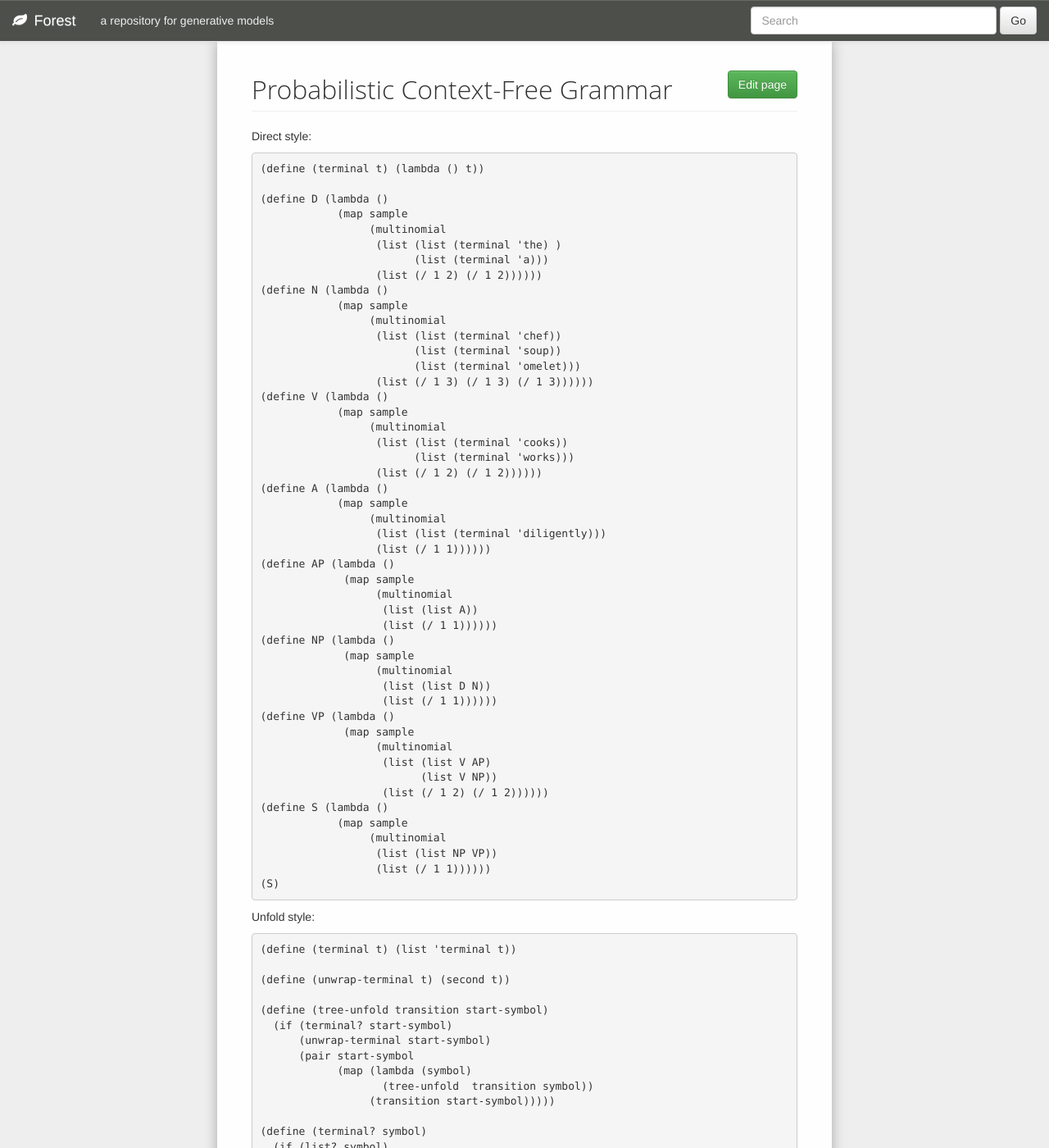
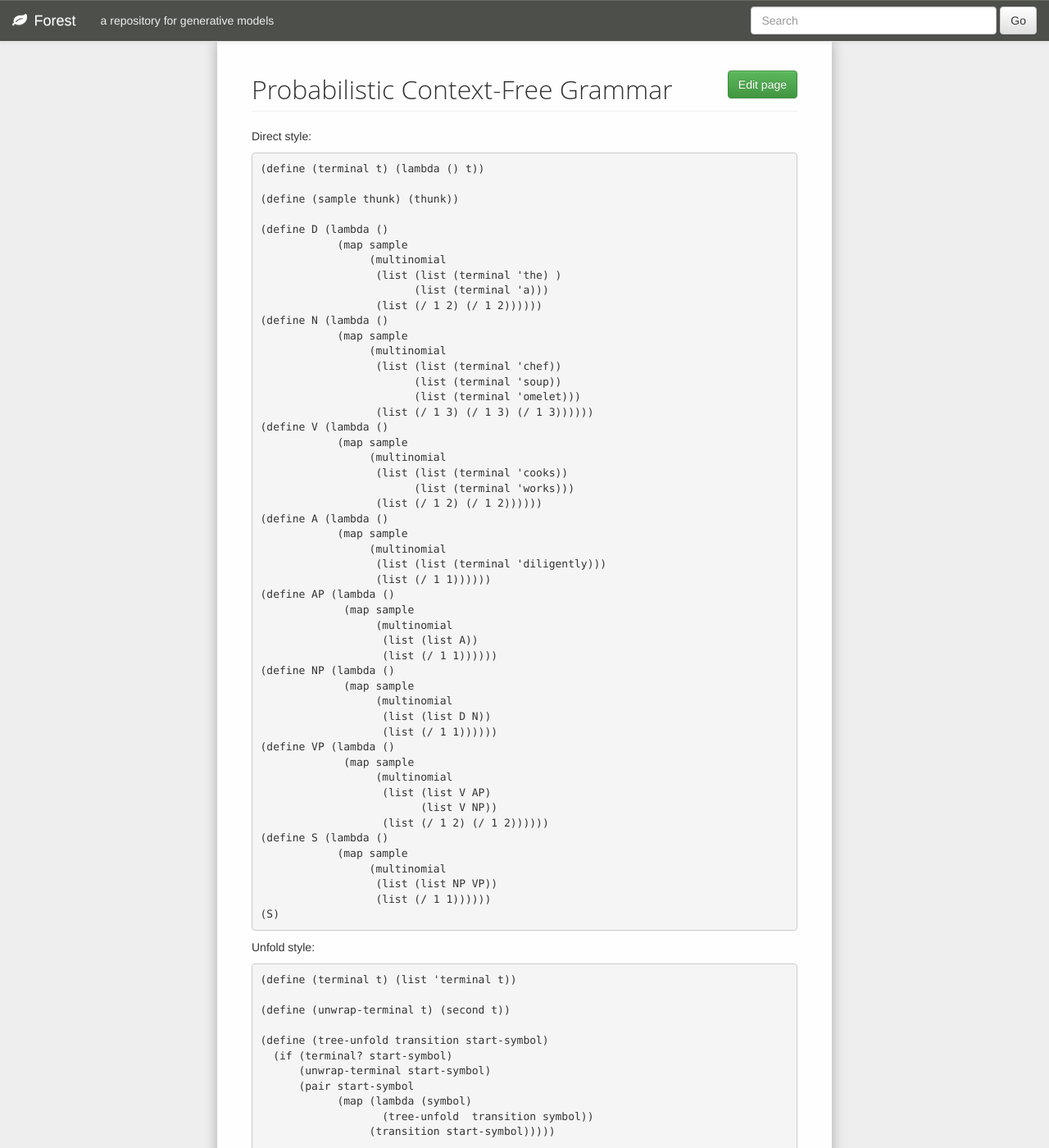
Before and after one commit to forestdb/forestdb.org, a Jekyll site: the page built from models/pcfg.md, in a window 1280 px wide and 1400 px high. Shown: the whole window at 82% size. Built offline with Jekyll 4.4.1, drawn with Linux system fonts in a browser that asks for light colours; nearby versions of some CDN libraries; a script that is not in the unit is left out.

Commit message:
Update pcfg.md

```diff
--- a/models/pcfg.md
+++ b/models/pcfg.md
@@ -9,6 +9,8 @@ model-tags: language
 Direct style:
 
     (define (terminal t) (lambda () t))
+
+    (define (sample thunk) (thunk))
 
     (define D (lambda ()
                 (map sample
```
